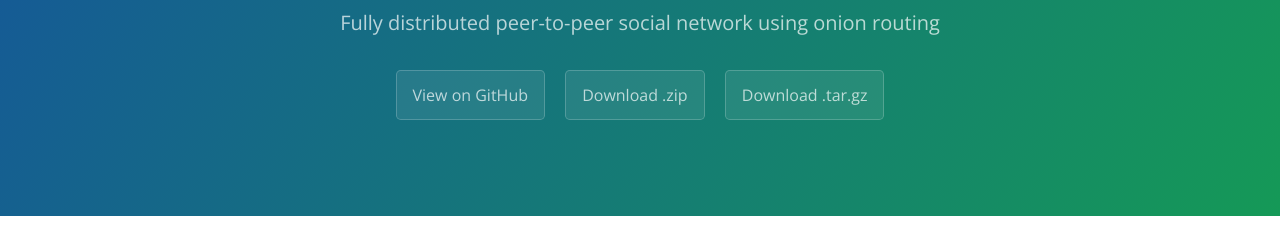
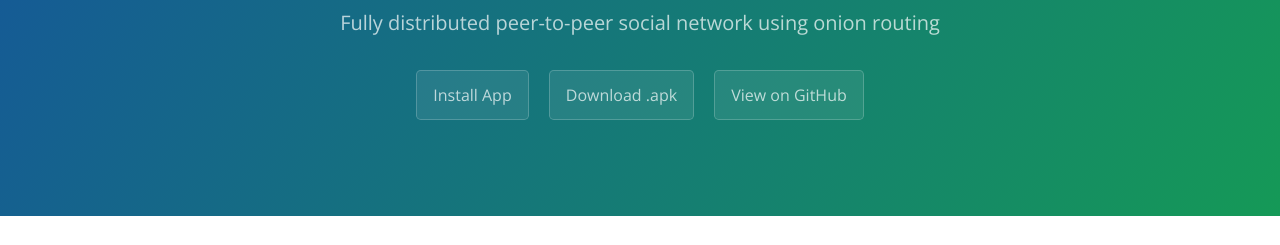
Before and after one commit to onionApps/ourbook, a plain HTML site: page index.html in a window 1280 px wide. Shown: the part 167-412 px from the top of the page. Drawn offline with nearby package versions, Linux system fonts and the light colour scheme.

Commit message:
Update index.html

```diff
--- a/index.html
+++ b/index.html
@@ -13,9 +13,9 @@
     <section class="page-header">
       <h1 class="project-name">Network.onion</h1>
       <h2 class="project-tagline">Fully distributed peer-to-peer social network using onion routing</h2>
-      <a href="https://github.com/onionApps/Network.onion" class="btn">View on GitHub</a>
-      <a href="https://github.com/onionApps/Network.onion/zipball/master" class="btn">Download .zip</a>
-      <a href="https://github.com/onionApps/Network.onion/tarball/master" class="btn">Download .tar.gz</a>
+      <a href="https://play.google.com/store/apps/details?id=onion.network" class="btn">Install App</a>
+      <a href="https://github.com/OnionApps/Network.onion/raw/master/app/app-release.apk" class="btn">Download .apk</a>
+      <a href="https://github.com/OnionApps/Network.onion" class="btn">View on GitHub</a>
     </section>
 
     <section class="main-content">
```
